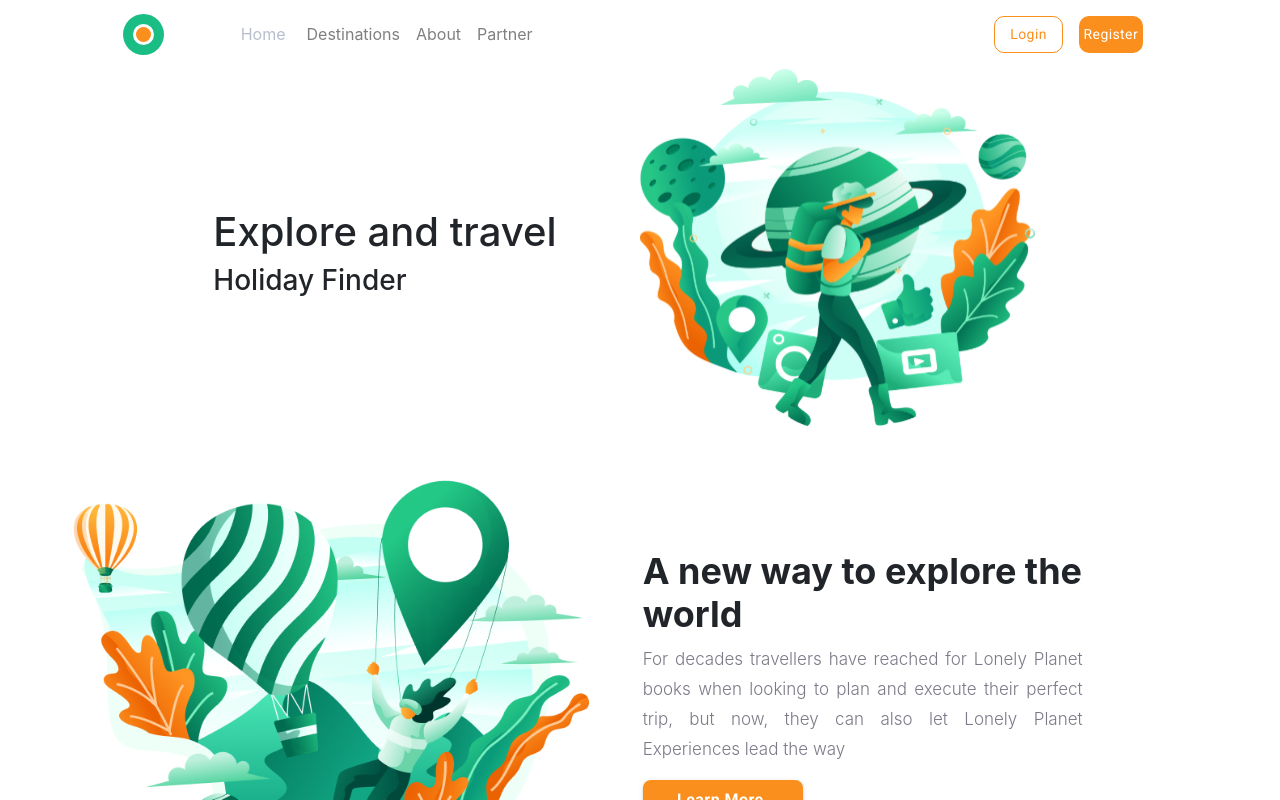
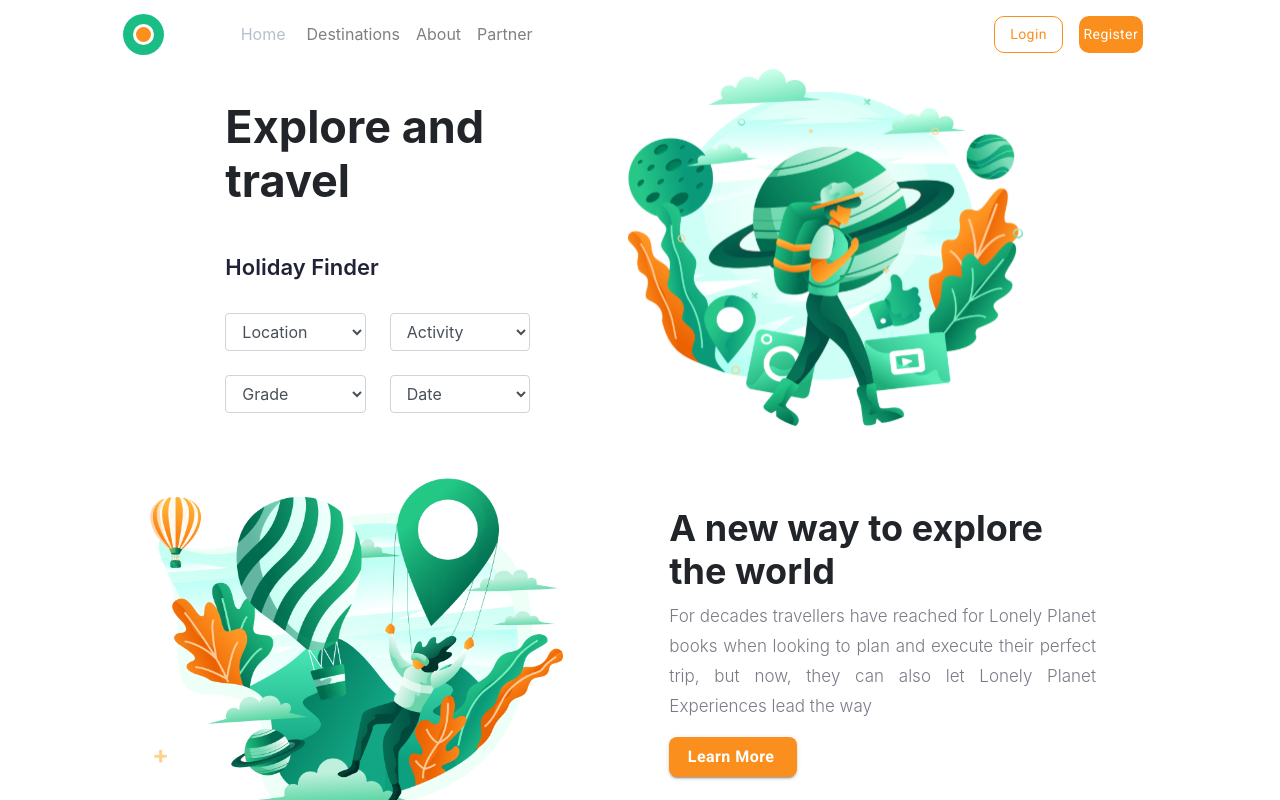
Before and after one commit to mwerneck1956/Tourism-Website, a React (Create React App) app in the folder tourism-website/: page / in a window 1280 px wide. Shown: the top 800 px of the page. Built offline with nearby package versions, Linux system fonts and the light colour scheme.

Commit message:
Header adicionado

```diff
--- a/tourism-website/src/Sections/Header/Header.css
+++ b/tourism-website/src/Sections/Header/Header.css
@@ -0,0 +1,11 @@
+.headerTitle{
+    font-weight: bold;
+    font-size: 45px;
+    font-family: -apple-system, BlinkMacSystemFont, 'Segoe UI', Roboto, Oxygen, Ubuntu, Cantarell, 'Open Sans', 'Helvetica Neue', sans-serif;
+    margin-bottom: 6%;
+}
+.headerSubTitle{
+    font-weight: 600;
+    color : #202336;
+    font-size: 22px;
+}
--- a/tourism-website/src/Sections/Header/Header.jsx
+++ b/tourism-website/src/Sections/Header/Header.jsx
@@ -1,23 +1,51 @@
 import React from "react";
 import { Grid, Button } from "@material-ui/core";
+import { Form } from "react-bootstrap";
 import headerImage from "../../assets/images/headerImage.svg";
+//CSS
+import './Header.css'
 const Header = (props) => {
   return (
     <Grid
-    container
+      container
       lg={12}
-      xl={10}
+      xl={12}
       spacing={4}
       justify="center"
       alignItems="center"
-
       direction="row"
     >
-      <Grid item direction="column" lg={4} >
-        <h1>Explore and travel</h1>
-        <h3>Holiday Finder</h3>
+      <Grid spacing={3} container item direction="row" xs={12} sm={6} lg={4}>
+        <Grid item>
+          <h1 className="headerTitle">Explore and travel</h1>
+        </Grid>
+        <Grid item xs={12} lg={12}>
+          <h3 className="headerSubTitle">Holiday Finder</h3>
+        </Grid>
+
+        <Grid item direction="column" xs={6} sm={5} lg={5}>
+          <Form.Control placeholder="Location" as="select" size="md">
+            <option>Location</option>
+          </Form.Control>
+        </Grid>
+        <Grid item xs={6}  sm={5} lg={5}>
+          <Form.Control placeholder="Activity" as="select" size="md">
+            <option>Activity</option>
+          </Form.Control>
+        </Grid>
+        <Grid item direction="column" xs={6}  sm={5} lg={5}>
+          <Form.Control placeholder="Grade" as="select" size="md">
+            <option>Grade</option>
+          </Form.Control>
+        </Grid>
+        <Grid item  xs={6}  sm={5} lg={5}>
+          <Form.Control placeholder="date" as="select" size="md">
+            <option>Date</option>
+          </Form.Control>
+        </Grid>
+        <p></p>
       </Grid>
-      <Grid item direction="column" lg={4} item>
+      <Grid item direction="column" xs={8} sm={4} lg={4} item>
         <img src={headerImage} style={{ maxWidth: "100%" }} />
       </Grid>
     </Grid>
--- a/tourism-website/src/Sections/LearnMore/LearnMore.jsx
+++ b/tourism-website/src/Sections/LearnMore/LearnMore.jsx
@@ -21,11 +21,11 @@ export default function LearnMore() {
     >
 
       <Grid xl={1} />
-      <Grid direction="column" sm={5} md={5} xs={10} xl={5} lg={5}>
+      <Grid direction="column" sm={5} md={5} xs={10} xl={5} lg={4}>
         <img className="learnMoreIlustration" src={learnMoreImage} />
       </Grid>
 
-      <Grid direction="column" sm={6} md={5} xs={12} xl={4} lg={5}>
+      <Grid direction="column" sm={6} md={5} xs={12} xl={4} lg={4}>
         <h2 className="learnMoreTitle">A new way to explore the world</h2>
         <p className="learnMoreText">
           For decades travellers have reached for Lonely Planet books when
```
